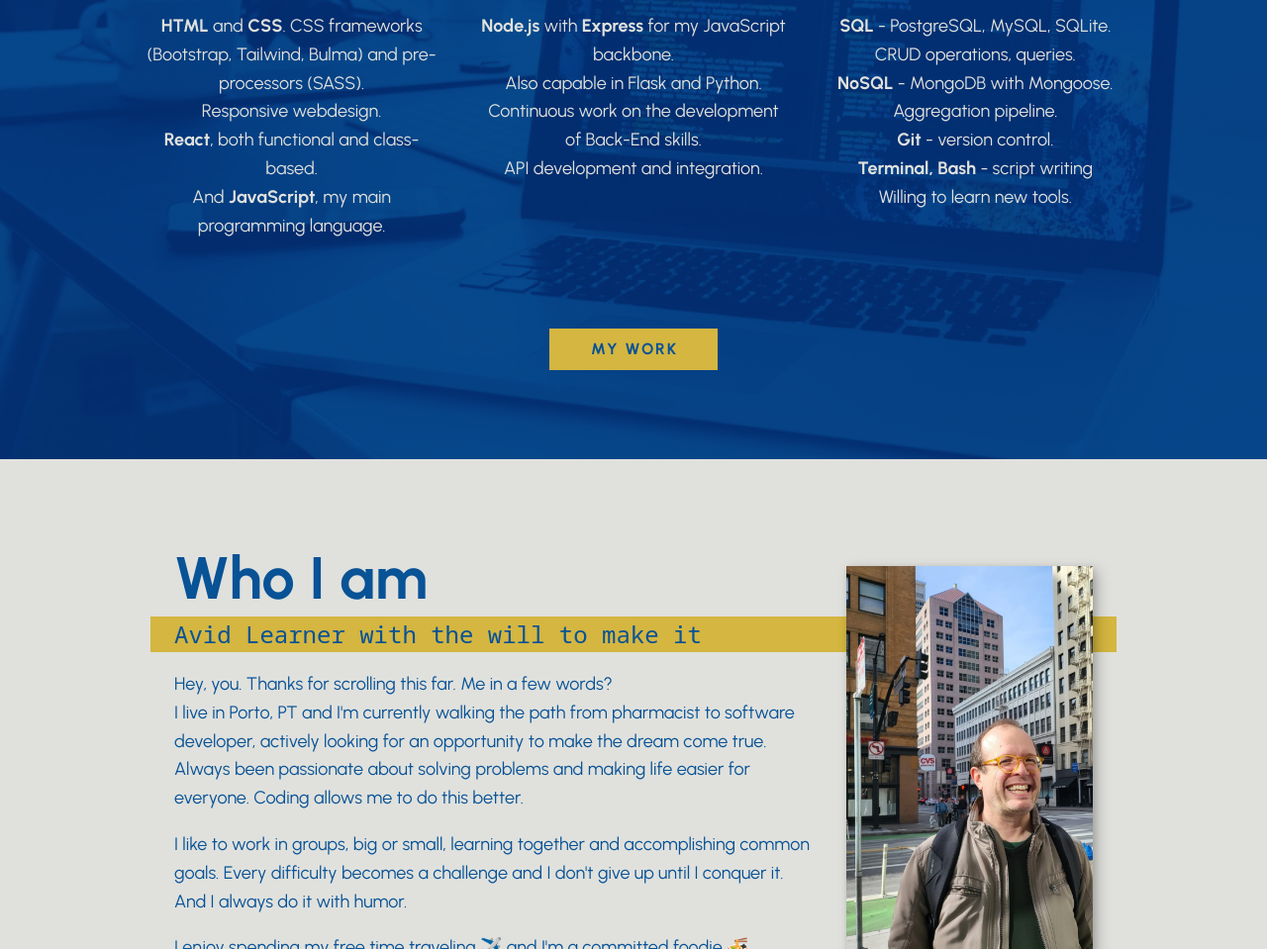
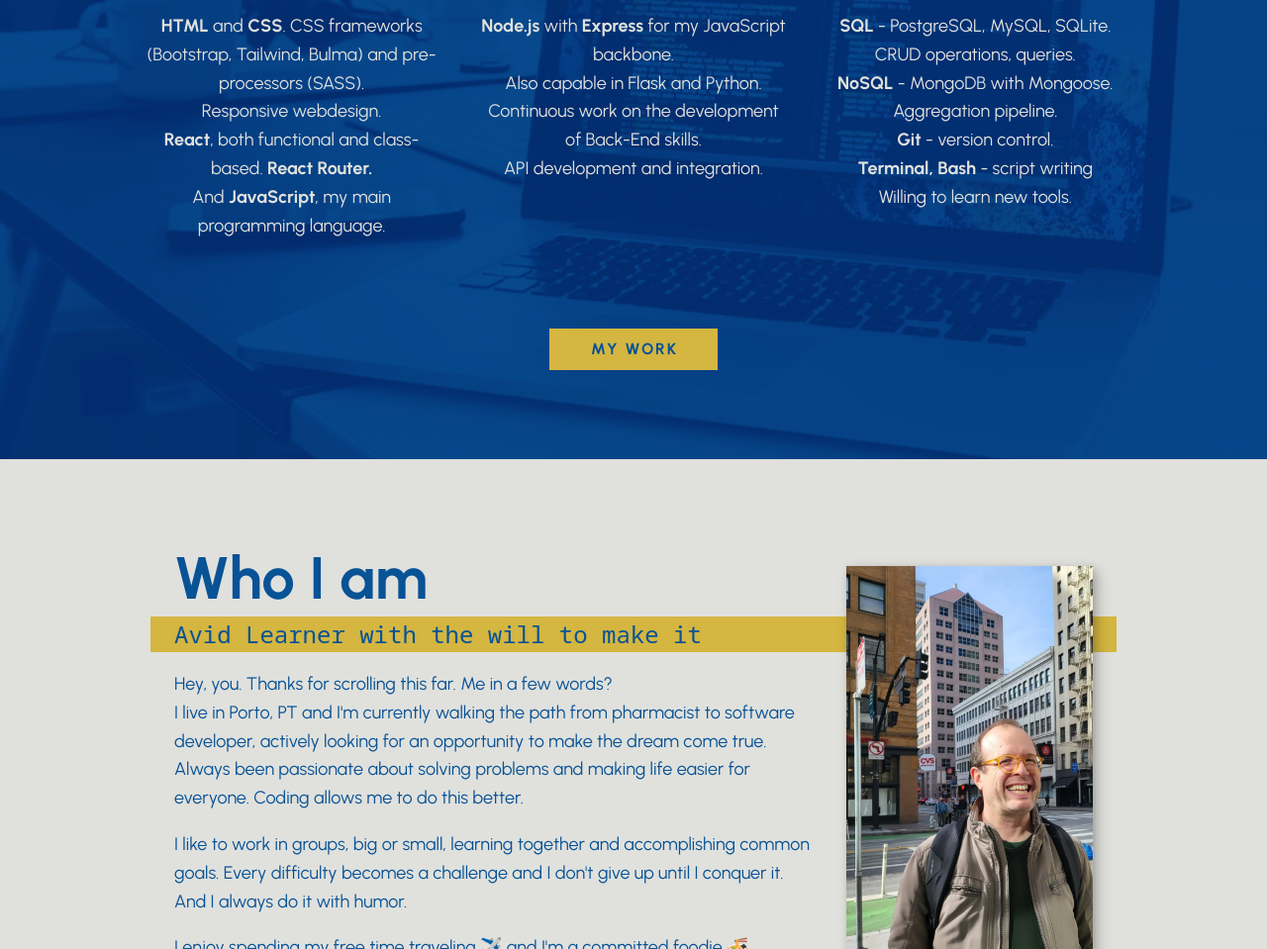
Before and after one commit to jonascotch/jonascotch.github.io, a website: page index.html in a window 1280 px wide. Shown: the part 773-1732 px from the top of the page at 99% size. Drawn offline with nearby package versions, Linux system fonts and the light colour scheme.

Commit message:
Added React Router

```diff
--- a/index.html
+++ b/index.html
@@ -11,8 +11,7 @@
         <link rel="preconnect" href="https://fonts.gstatic.com" crossorigin>
         <link rel="preconnect" href="https://fonts.googleapis.com">
         <link rel="preconnect" href="https://fonts.gstatic.com" crossorigin>
-        <link
-            href="https://fonts.googleapis.com/css2?family=Noto+Sans+Mono:wght@400;700;900&family=Urbanist:wght@400;700;900&display=swap" rel="stylesheet">
+        <link href="https://fonts.googleapis.com/css2?family=Noto+Sans+Mono:wght@400;700;900&family=Urbanist:wght@400;700;900&display=swap" rel="stylesheet">
         <script src="https://kit.fontawesome.com/a666a27cfb.js" crossorigin="anonymous"></script>
         <link rel="stylesheet" href="./css/styles.css">
     </head>
@@ -53,7 +52,8 @@
                     <h3>Front-End</h3>
                     <p><b>HTML</b> and <b>CSS</b>. CSS frameworks (Bootstrap, Tailwind, Bulma) and pre-processors (SASS).<br>
                     Responsive webdesign.<br>
-                    <strong>React</strong>, both functional and class-based.<br>And <strong>JavaScript</strong>, my main programming language.</p>
+                    <strong>React</strong>, both functional and class-based. <strong>React Router.</strong><br />
+                    And <strong>JavaScript</strong>, my main programming language.</p>
                 </div>
                 <div class="service">
                     <h3>Back-End</h3>
```
